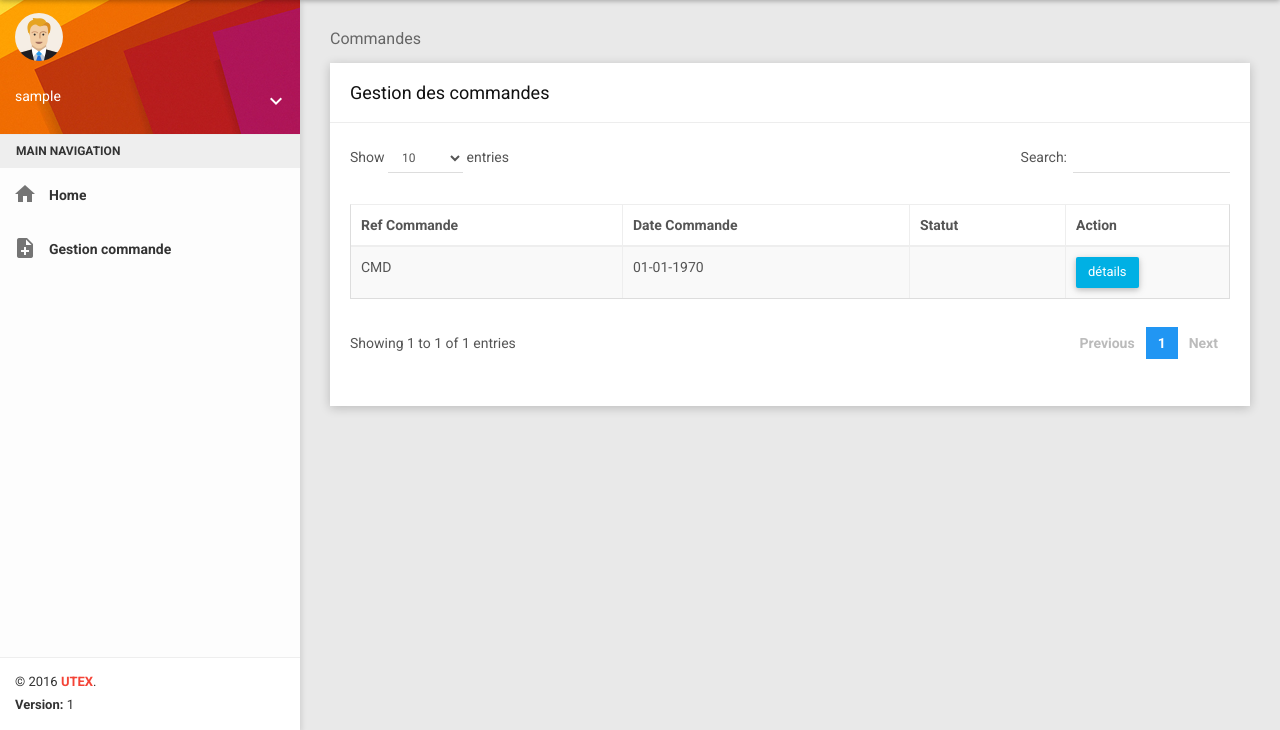
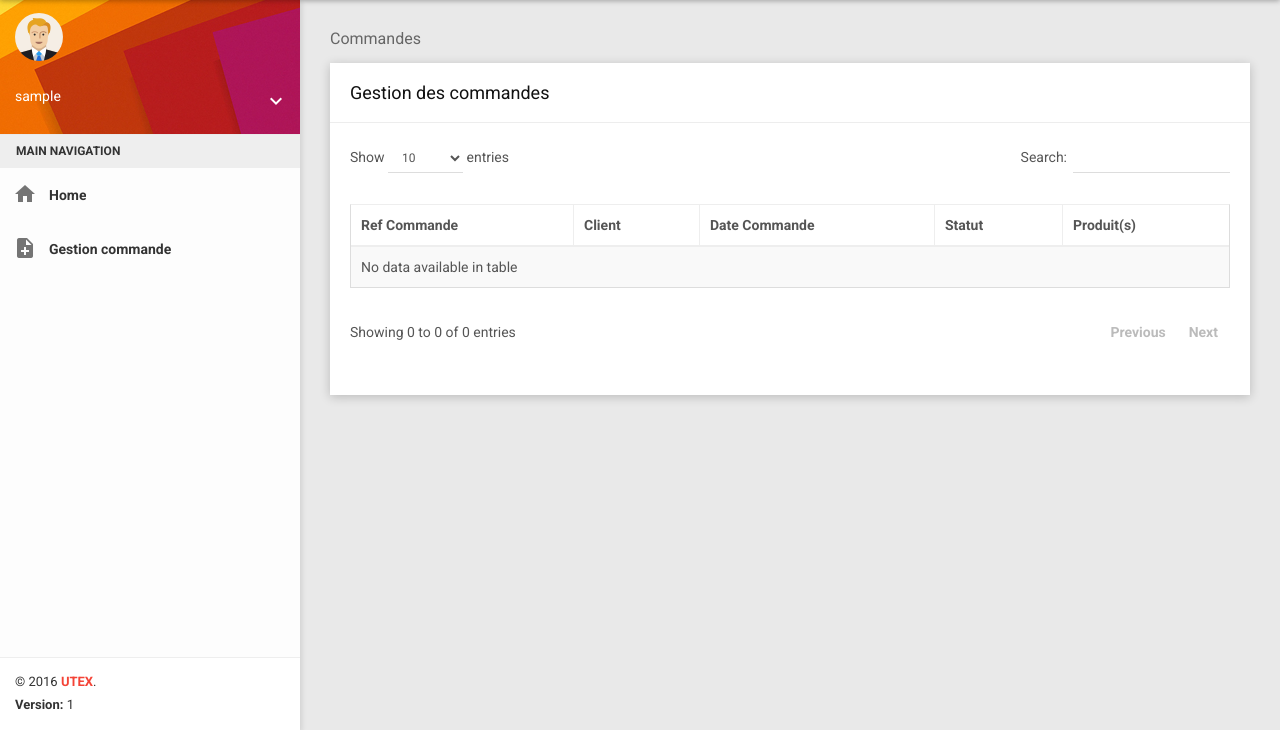
Before and after one commit to racem93/utex, a PHP site: page /gestionCommande.php in a window 1280 px wide. Shown: the part 70-800 px from the top of the page. Run offline with PHP 8.4, Linux system fonts and the light colour scheme; the visitor is signed in with stand-in values (Sample User, id 1); tables that the repository leaves empty or names only in its code hold one stand-in row (values such as "Sample post"); data that the repository does not hold is empty.

Commit message:
detailsClientCommande

```diff
--- a/gestionCommande.php
+++ b/gestionCommande.php
@@ -33,36 +33,58 @@
                                 <thead>
                                 <tr>
                                     <th>Ref Commande</th>
+                                    <th>Client</th>
                                     <th>Date Commande</th>
                                     <th>Statut</th>
-                                    <th>Action</th>
+                                    <th>Produit(s)</th>
                                 </tr>
                                 </thead>
                                 <tbody>
                                 <?php
                                 include_once("config/MyPDO.class.php");
                                 $connect = new MyPDO();
-                                $req="SELECT * FROM `commande` ORDER BY `dateCommande` DESC ";
+                                $req="SELECT * FROM `commande`,`utilisateur` WHERE `commande`.`utilisateur`=`utilisateur`.`idUtilisateur` ORDER BY `dateCommande` DESC ";
                                 $oPDOStatement=$connect->query($req);
                                 $oPDOStatement->setFetchMode(PDO::FETCH_OBJ);
                                 while ($row = $oPDOStatement->fetch()) {
                                     $refCommande = $row->idCommande;
-                                    $utilisaeur =$row->utilisateur;
+                                    $utilisaeur =$row->login;
                                     $dateCommandeE = $row->dateCommande;
                                     $traite =$row->traite;
                                     $dateCommande = date("d-m-Y", strtotime($dateCommandeE));
                                     ?>
                                     <tr>
-                                        <td>CMD<?php echo $refCommande; ?></td>
-                                        <td><?php echo $dateCommande; ?></td>
+                                        <td><a href="detailsCommande.php?commande=<?php echo $refCommande; ?>&date=<?php echo $dateCommande; ?>&traite=<?php echo $traite; ?>" id="iframe">CMD<?php echo $refCommande; ?></a></td>
+                                        <td><a href="detailsCommande.php?commande=<?php echo $refCommande; ?>&date=<?php echo $dateCommande; ?>&traite=<?php echo $traite; ?>" id="iframe"><?php echo $utilisaeur; ?></a></td>
+                                        <td><a href="detailsCommande.php?commande=<?php echo $refCommande; ?>&date=<?php echo $dateCommande; ?>&traite=<?php echo $traite; ?>" id="iframe"><?php echo $dateCommande; ?></a></td>
                                         <td>
-                                            <?php if ($traite==0){ echo '<span class="label bg-blue">non traité</span>';} ?>
-                                            <?php if ($traite==1){ echo '<span class="label bg-green">traité</span>';} ?>
+                                            <?php if ($traite==0){ ?>
+                                               <a href="detailsCommande.php?commande=<?php echo $refCommande; ?>&date=<?php echo $dateCommande; ?>&traite=<?php echo $traite; ?>" id="iframe">
+                                                <?php
+                                                echo '<span class="label bg-blue">non traité</span>';
+                                                echo '</a>';
+                                            } ?>
+                                            <?php if ($traite==1){ ?>
+                                                <a href="detailsCommande.php?commande=<?php echo $refCommande; ?>&date=<?php echo $dateCommande; ?>&traite=<?php echo $traite; ?>" id="iframe">
+                                               <?php
+                                                echo '<span class="label bg-green">traité</span>';
+                                                echo '</a>';
+                                            } ?>
                                         </td>
                                         <td>
-                                            <a href="detailsCommande.php?commande=<?php echo $refCommande; ?>&date=<?php echo $dateCommande; ?>&traite=<?php echo $traite; ?>" id="iframe">
-                                                <button type="button" class="btn btn-info waves-effect">détails</button>
-                                            </a>
+                                            <?php
+                                            $req2="SELECT `lignecommande`.`qte` AS qteCommande,`refProduit`,`etat` FROM `lignecommande`,`produits` WHERE `idCommande`='$refCommande'  AND `lignecommande`.`idProduit`=`produits`.`id` ";
+                                            $oPDOStatement2=$connect->query($req2);
+                                            $oPDOStatement2->setFetchMode(PDO::FETCH_OBJ);
+                                            $nbre=0;
+                                            while ($row2 = $oPDOStatement2->fetch()) {
+                                                $refProduit = $row2->refProduit;?>
+                                                <a href="detailsCommande.php?commande=<?php echo $refCommande; ?>&date=<?php echo $dateCommande; ?>&traite=<?php echo $traite; ?>" id="iframe">
+                                                <?php
+                                                echo $refProduit."<br>";
+                                                echo '</a>';
+                                            }
+                                            ?>
                                         </td>
                                     </tr>
                                     <?php
```
